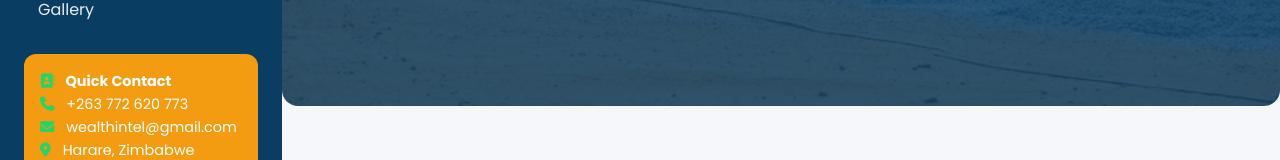
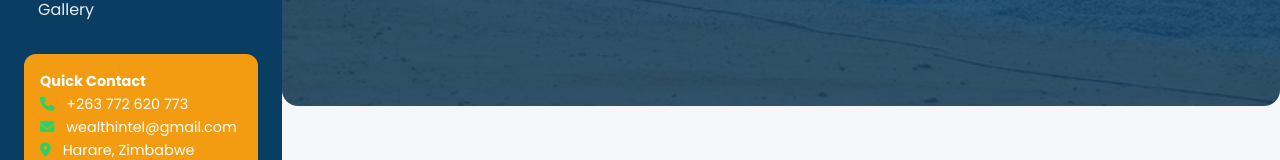
Before and after one commit to wealthintel0-debug/wealthintel-website-, a plain HTML site: page index.html in a window 1280 px wide. Shown: the part 524-684 px from the top of the page. Drawn offline with Linux system fonts and the light colour scheme.

Commit message:
Update index.html

```diff
--- a/index.html
+++ b/index.html
@@ -37,7 +37,7 @@
         </nav>
 
         <div class="contact-card">
-  <h4><i class="fa-solid fa-address-book"></i> Quick Contact</h4>
+  <h4> Quick Contact</h4>
 
   <p>
     <a href="tel:+263772620773">
```
